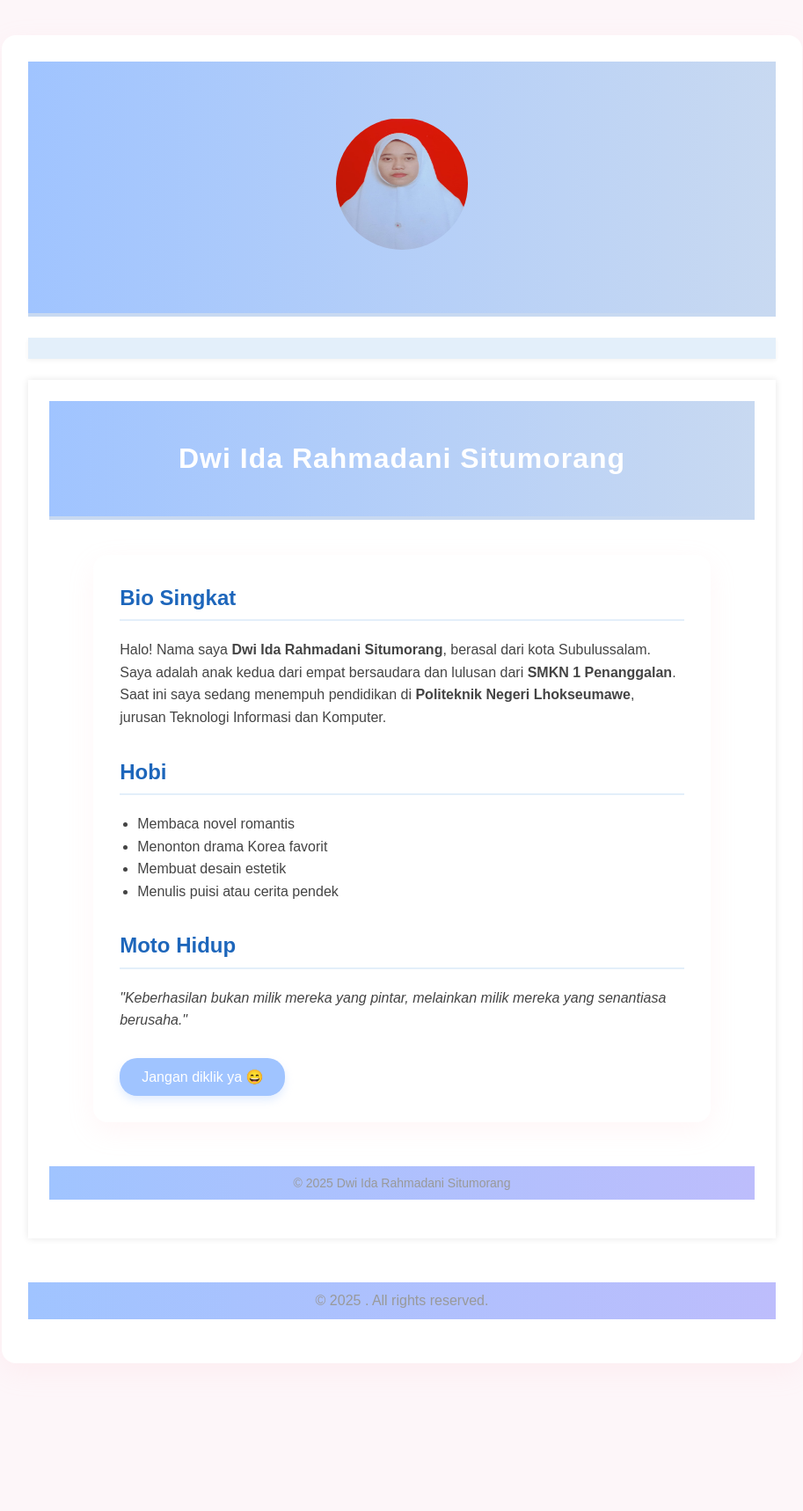
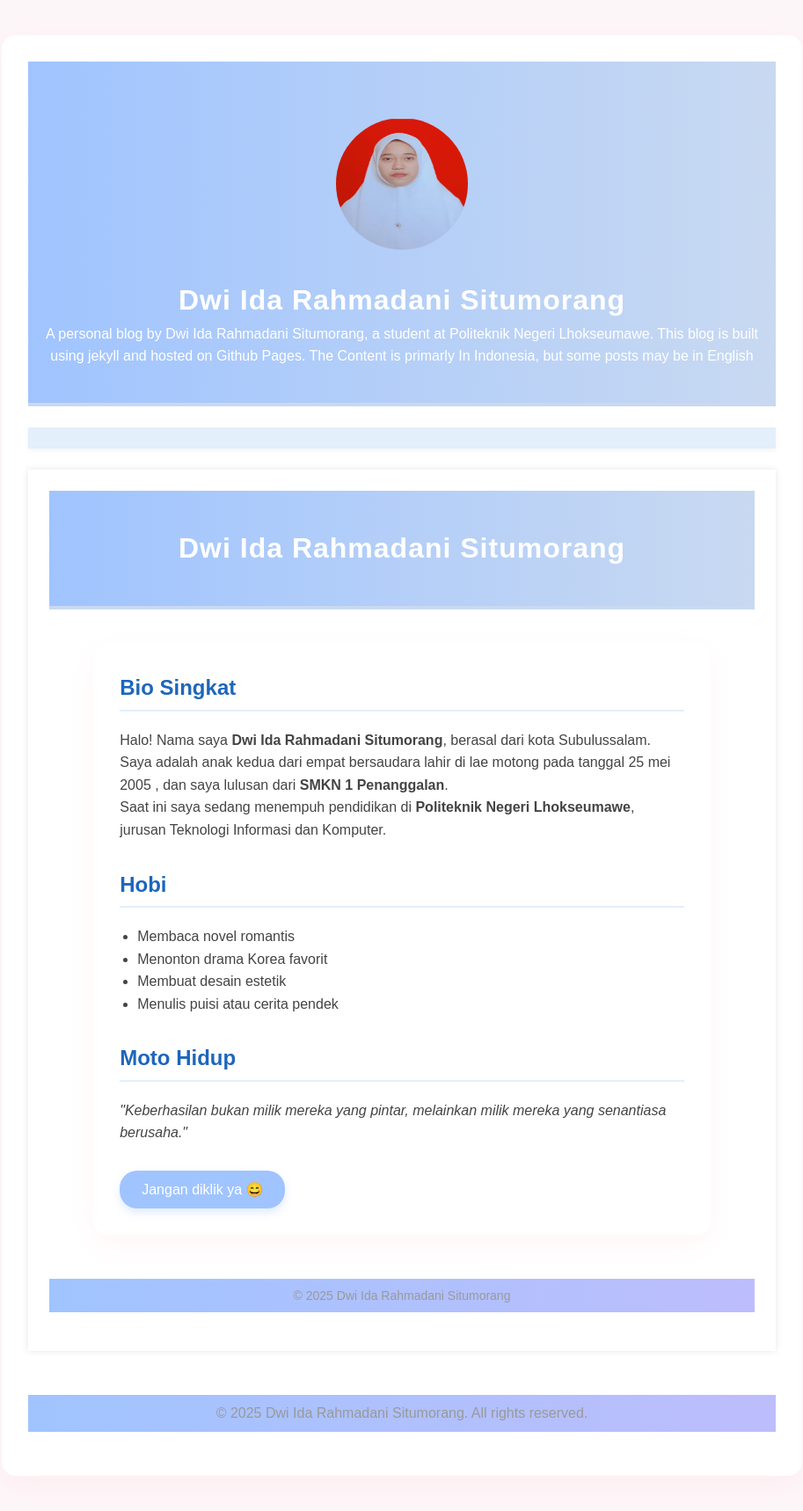
Before and after one commit to dwiidarahmadanisitumorang/dwiidarahmadanisitumorang.github.io, a Jekyll site: the page built from index.html, in a window 1280 px wide. Shown: the whole page at 88% size, without its empty margins (183-1096 px from the left). Built offline with Jekyll 4.4.1, drawn with Linux system fonts in a browser that asks for light colours; before the commit the page ends 1590 px from its top, so only the background shows below that.

Commit message:
update konfigurasi blog

```diff
--- a/_config.yml
+++ b/_config.yml
@@ -1,3 +1,10 @@
+title: Dwi Ida Rahmadani Situmorang
+email: dwidwiidasitumorang@gmail.com
+description: > # this means to ignore newlines until "beseurl:"
+ A personal blog by Dwi Ida Rahmadani Situmorang, a student at Politeknik Negeri Lhokseumawe.
+ This blog is built using jekyll and hosted on Github Pages.
+ The Content is primarly In Indonesia, but some posts may be in English
+
 url: "https://dwiidarahmadanisitumorang.github.io/"
 
 plugins:
--- a/index.html
+++ b/index.html
@@ -118,7 +118,7 @@ title: Home
   <div class="container">
     <h2>Bio Singkat</h2>
     <div class="section">
-      <p>Halo! Nama saya <strong>Dwi Ida Rahmadani Situmorang</strong>, berasal dari kota Subulussalam. Saya adalah anak kedua dari empat bersaudara dan lulusan dari <strong>SMKN 1 Penanggalan</strong>.</p>
+      <p>Halo! Nama saya <strong>Dwi Ida Rahmadani Situmorang</strong>, berasal dari kota Subulussalam. Saya adalah anak kedua dari empat bersaudara lahir di lae motong pada tanggal 25 mei 2005 , dan saya lulusan dari <strong>SMKN 1 Penanggalan</strong>.</p>
       <p>Saat ini saya sedang menempuh pendidikan di <strong>Politeknik Negeri Lhokseumawe</strong>, jurusan Teknologi Informasi dan Komputer.</p>
     </div>
 
```
Also changed, not shown: 2 other files.
